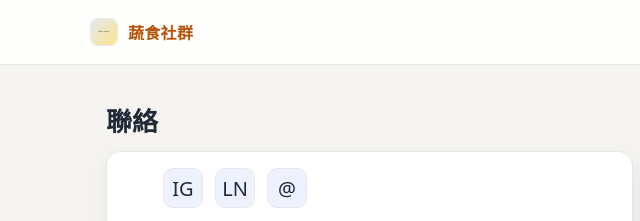
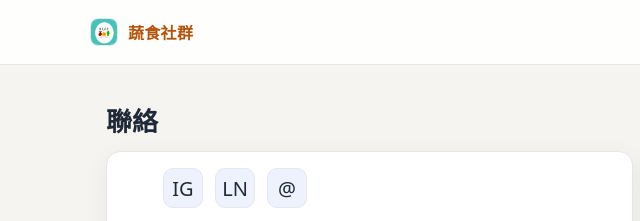
Before and after one commit to Chen-538/veg, a plain HTML site: page contact/index.html in a window 1280 px wide. Shown: the top 221 px of the page, 0-640 px from the left. Drawn offline with Linux system fonts and the light colour scheme.

Commit message:
Update index.html

```diff
--- a/contact/index.html
+++ b/contact/index.html
@@ -10,7 +10,7 @@
 <body>
 <header class="header">
   <div class="container inner">
-    <div class="brand"><img src="../assets/photos/community2.svg" alt="logo"/><span>蔬食社群</span></div>
+    <div class="brand"><img src="../assets/photos/icon.png" alt="logo"/><span>蔬食社群</span></div>
     <nav>
       <a href="../index.html">首頁</a>
       <a href="../community/index.html">社群</a>
```
